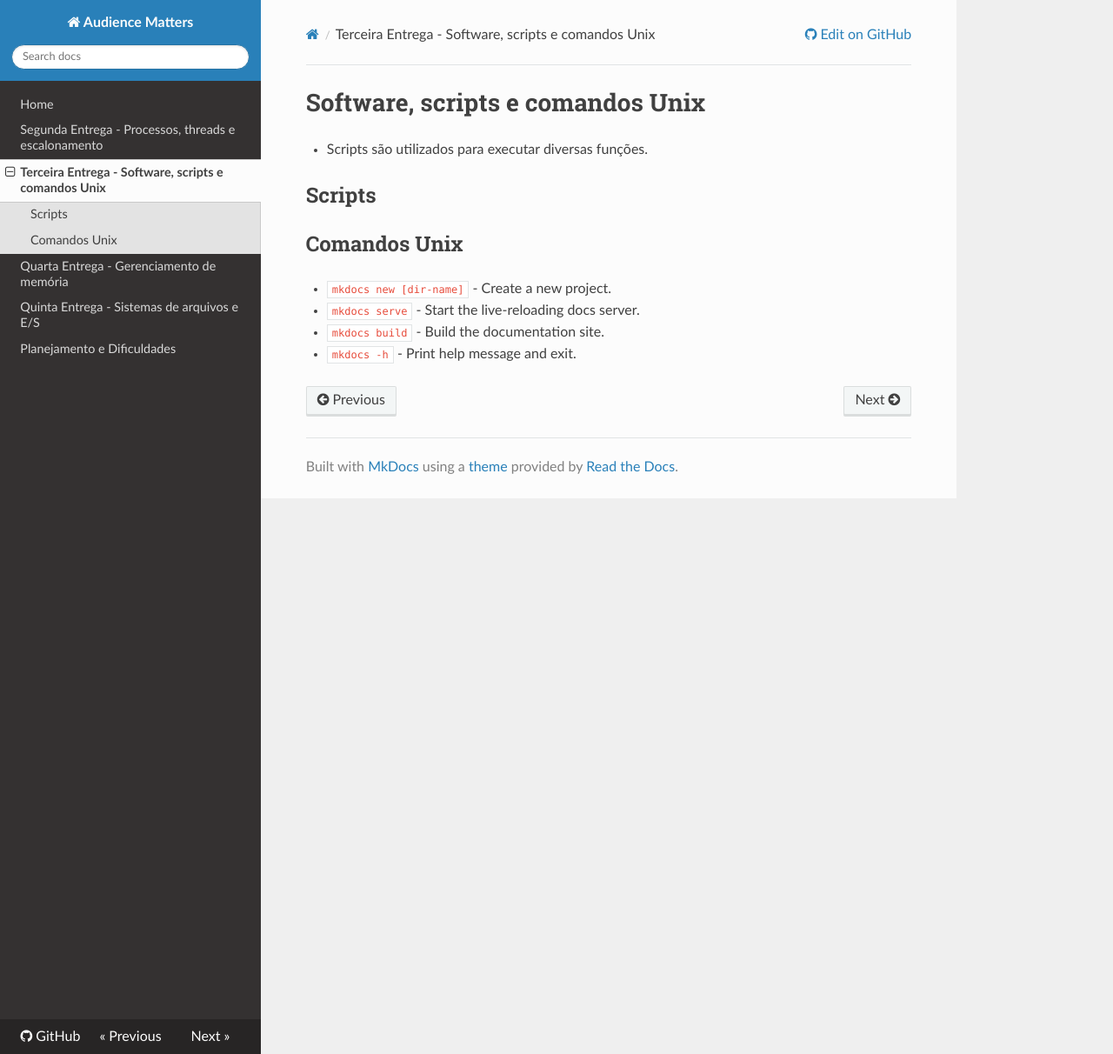
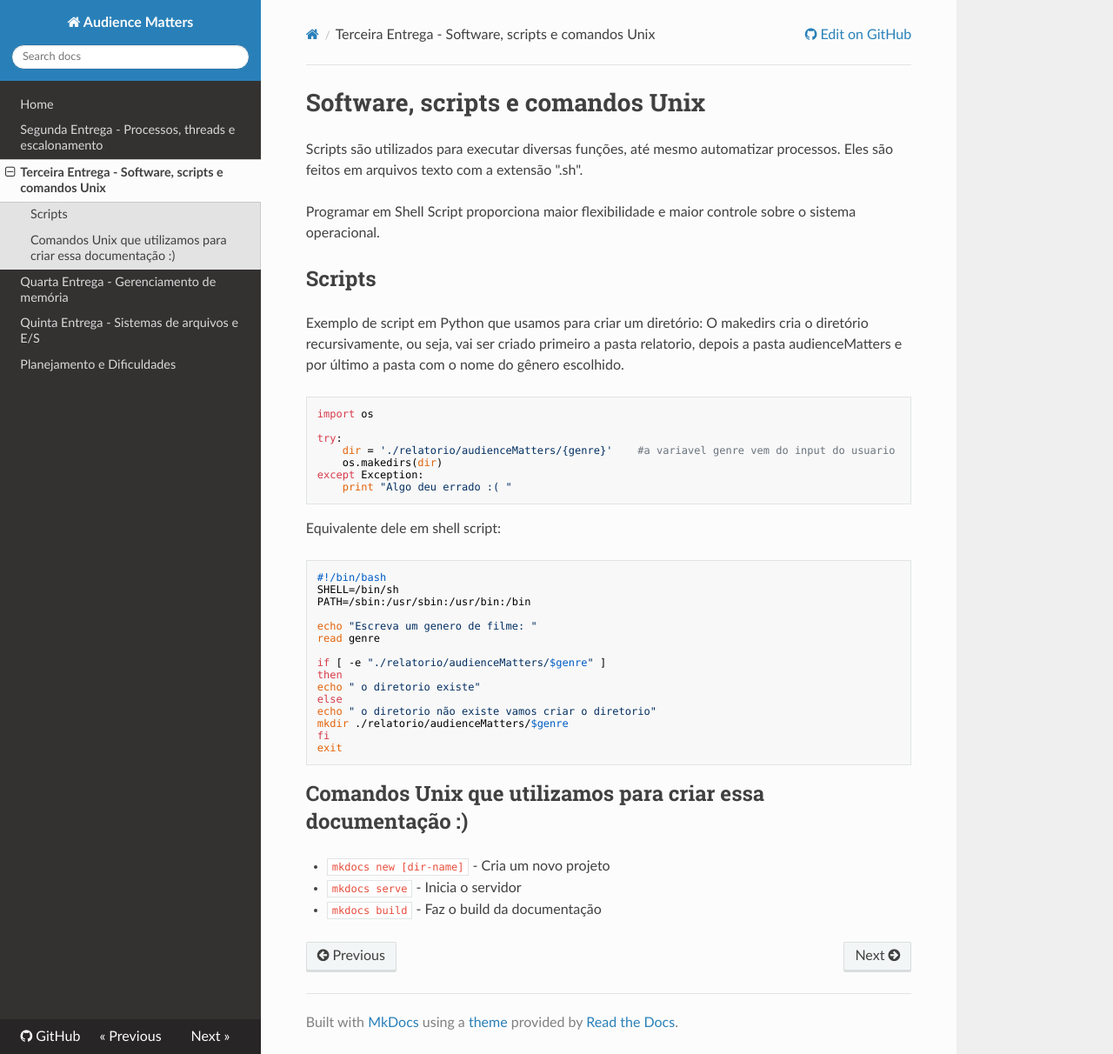
Before and after one commit to eversonott/sistemas_operacionais, an MkDocs documentation site: the page built from docs/entrega03.md, in a window 1280 px wide and 1212 px high. Shown: the whole window at 87% size. Built offline with MkDocs 1.6.1, drawn with Linux system fonts in a browser that asks for light colours; nearby versions of some CDN libraries.

Commit message:
escrevendo sobre scripts

```diff
--- a/docs/entrega03.md
+++ b/docs/entrega03.md
@@ -1,9 +1,38 @@
 # Software, scripts e comandos Unix
-* Scripts são utilizados para executar diversas funções.
+Scripts são utilizados para executar diversas funções, até mesmo automatizar processos. Eles são feitos em arquivos texto com a extensão ".sh".
+
+Programar em Shell Script proporciona maior flexibilidade e maior controle sobre o sistema operacional.
+
 ## Scripts
+Exemplo de script em Python que usamos para criar um diretório:
+O makedirs cria o diretório recursivamente, ou seja, vai ser criado primeiro a pasta relatorio, depois a pasta audienceMatters e por último a pasta com o nome do gênero escolhido.
+<pre><code>import os
 
-## Comandos Unix
-* `mkdocs new [dir-name]` - Create a new project.
-* `mkdocs serve` - Start the live-reloading docs server.
-* `mkdocs build` - Build the documentation site.
-* `mkdocs -h` - Print help message and exit.
+try:
+    dir = './relatorio/audienceMatters/{genre}'    #a variavel genre vem do input do usuario
+    os.makedirs(dir)
+except Exception:
+    print "Algo deu errado :( "</code></pre>
+
+Equivalente dele em shell script:
+
+<pre><code>#!/bin/bash
+SHELL=/bin/sh
+PATH=/sbin:/usr/sbin:/usr/bin:/bin
+
+echo "Escreva um genero de filme: "
+read genre
+
+if [ -e "./relatorio/audienceMatters/$genre" ]
+then
+echo " o diretorio existe"
+else
+echo " o diretorio não existe vamos criar o diretorio"
+mkdir ./relatorio/audienceMatters/$genre
+fi
+exit</code></pre>
+
+## Comandos Unix que utilizamos para criar essa documentação :)
+* `mkdocs new [dir-name]` - Cria um novo projeto
+* `mkdocs serve` - Inicia o servidor
+* `mkdocs build` - Faz o build da documentação
```
Also changed, not shown: docs/entrega01.md (+2 -1 lines).
